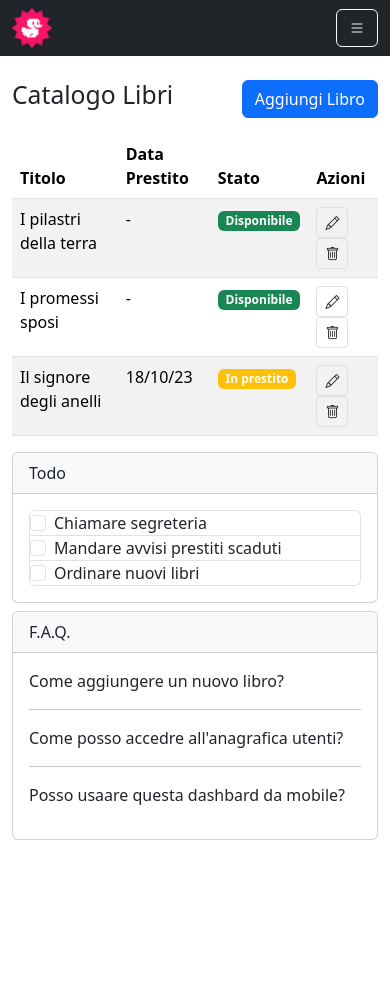
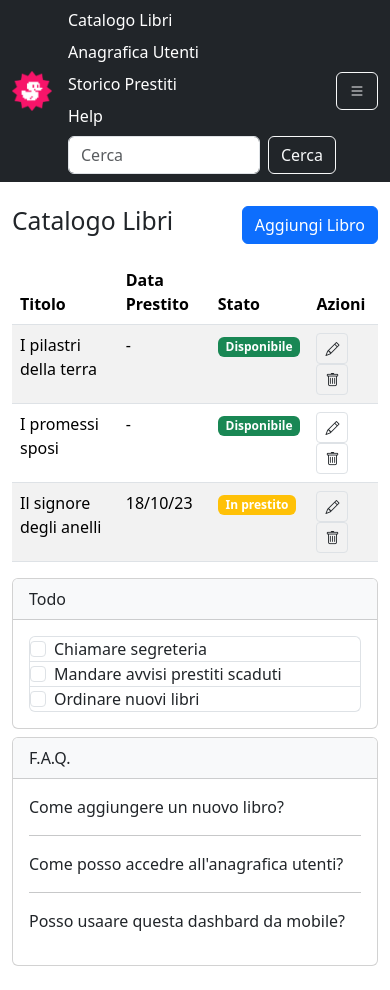
Before and after one commit to aldodenegri/html-css-bootstrap-dashboard, a plain HTML site: page index.html in a window 390 px wide. Both pictures are taken after a click on the button 357 px from the left and 28 px from the top of the page. Before the commit the page ends 864 px from the top, so only its background shows below. Drawn offline with nearby package versions, Linux system fonts and the light colour scheme.

Commit message:
aggiunto javascript per nascondere/mostralre la navbar

```diff
--- a/index.html
+++ b/index.html
@@ -23,20 +23,24 @@
             <img src="./img/duck.png" alt="Logo" width="40" height="40">
           </a>
 
-          <nav class="d-none d-lg-flex gap-4 flex-grow-1">
+          <div class="collapse d-lg-flex flex-grow-1 align-items-center gap-4" id="navbarContent">
+            <nav class="d-flex flex-column flex-lg-row gap-2 gap-lg-4">
               <a href="#" class="text-white text-decoration-none">Catalogo Libri</a>
               <a href="#" class="text-white text-decoration-none">Anagrafica Utenti</a>
               <a href="#" class="text-white text-decoration-none">Storico Prestiti</a>
               <a href="#" class="text-white text-decoration-none">Help</a>
             </nav>
 
-          <form class="d-none d-lg-flex ms-4" role="search">
+            <form class="d-flex ms-lg-auto mt-2 mt-lg-0" role="search">
               <input class="form-control me-2" type="search" placeholder="Cerca" aria-label="Cerca">
               <button class="btn btn-outline-light" type="submit">Cerca</button>
             </form>
+          </div>
 
           <div class="d-lg-none ms-auto">
-            <button class="btn btn-outline-light" type="button">
+            <button class="btn btn-outline-light" type="button" data-bs-toggle="collapse"
+              data-bs-target="#navbarContent" aria-controls="navbarContent" aria-expanded="false"
+              aria-label="Toggle navigation">
               <i class="bi bi-list"></i>
             </button>
           </div>
@@ -45,6 +49,7 @@
       </div>
     </div>
   </div>
+
 
   <div class="container my-4">
     <div class="row">
@@ -151,6 +156,8 @@
     </div>
 
   </div>
+  <script src="https://cdn.jsdelivr.net/npm/bootstrap@5.3.2/dist/js/bootstrap.bundle.min.js"></script>
+
 </body>
 
 </html>
```
Also changed, not shown: new_book.html (+8 -3 lines). Lines whose indentation alone changed are shown as unchanged.
